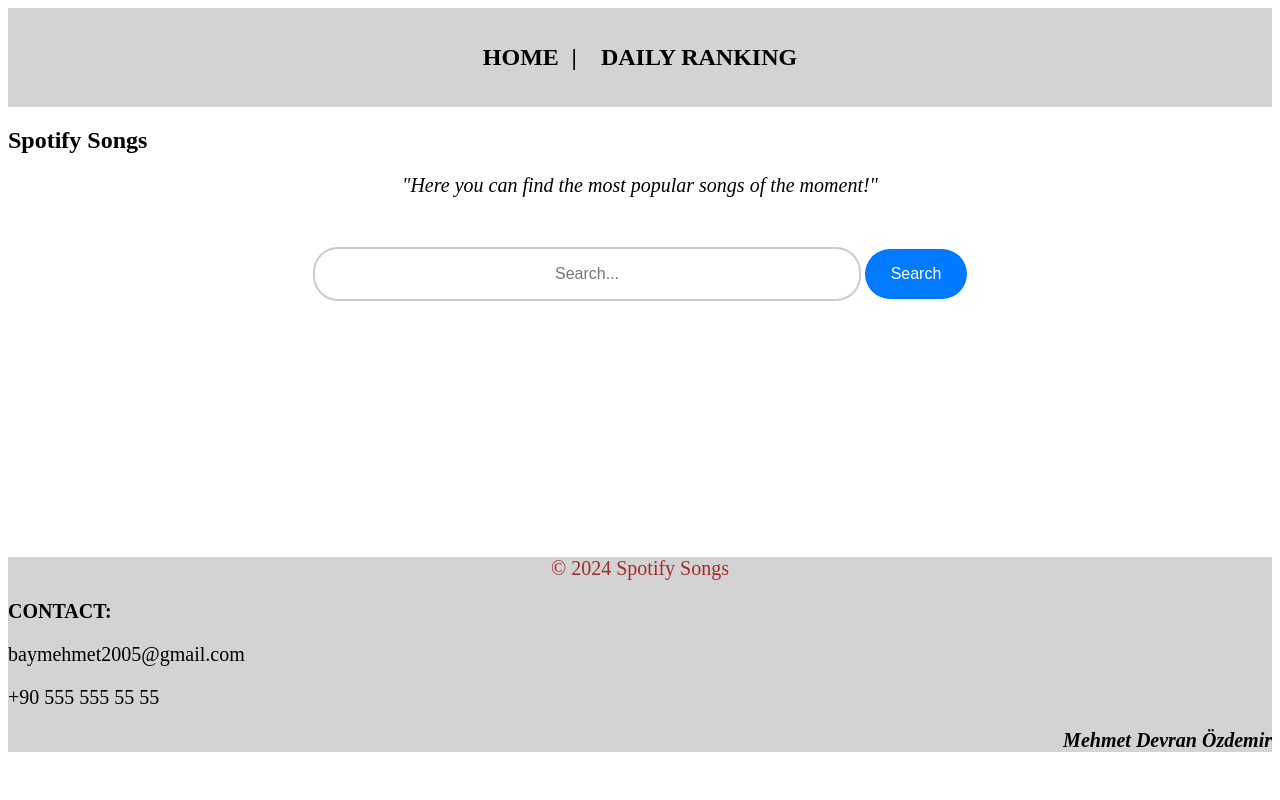
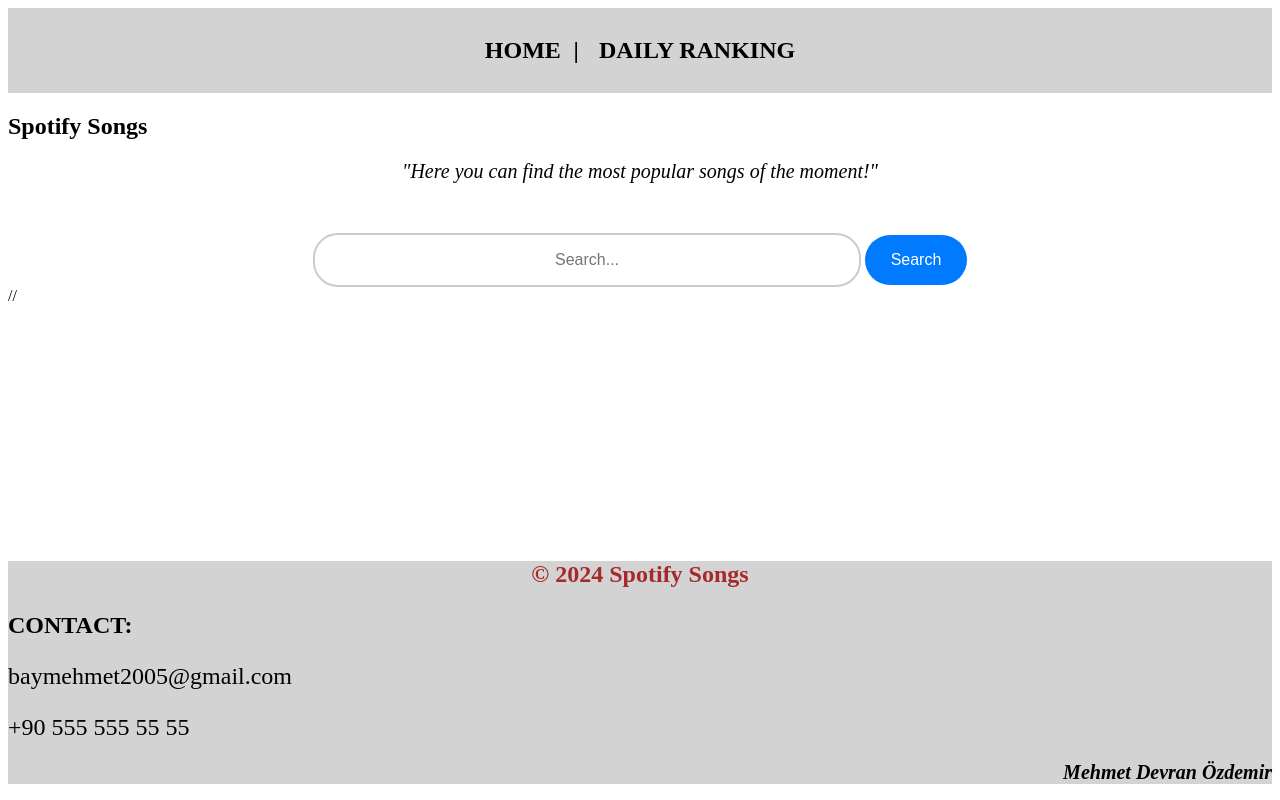
Before and after one commit to iamehmetozdemir/spotify, a plain HTML site: page app/index.html in a window 1280 px wide. Drawn offline with Linux system fonts and the light colour scheme.

Commit message:
edits about dvw dvh

```diff
--- a/app/index.html
+++ b/app/index.html
@@ -31,14 +31,14 @@
             </form>
         </div>
     </article>
-
+//
     <footer>
         <div id="footer">
-            <p style="margin-bottom: 10px;font-size: 20px;color: brown;text-align: center;">© 2024 Spotify Songs</p>
-            <p style="margin-bottom: 5px;font-size: 20px;text-align: left;"><b>CONTACT:</b></p>
-            <p style="margin-bottom: 5px;font-size: 20px;text-align: left;">baymehmet2005@gmail.com</p>
-            <p style="margin-bottom: 5px;font-size: 20px;text-align: left;">+90 555 555 55 55</p>
-            <p style="text-align: right;font-size: 20px"><b><em>Mehmet Devran Özdemir</em></b></p>
+            <p id="spot">© 2024 Spotify Songs</p>
+            <p class="infos" ><b>CONTACT:</b></p>
+            <p class="infos" >baymehmet2005@gmail.com</p>
+            <p class="infos" >+90 555 555 55 55</p>
+            <p class="infos" id="name" style="text-align: right;font-size: 20px"><b><em>Mehmet Devran Özdemir</em></b></p>
         </div>
 
     </footer>
--- a/app/style.css
+++ b/app/style.css
@@ -9,7 +9,7 @@
     text-decoration: none;
     font-size: 3dvh;
     font-weight: bold;
-    margin: 20px 10px ;
+    margin: 1dvw 1dvh ;
 
     color: black;
 }
@@ -77,3 +77,18 @@
     gap: 10px;
     margin-top: 50px;
 }
+.infos{
+    margin-bottom: 1dvh;
+    font-size: 3dvh;
+    text-align: left;
+}
+.name{
+    font-size: 4dvh;
+    font-weight: bold;
+}
+#spot{
+    font-size: 3dvh;
+    font-weight: bold;
+    color: brown;
+    text-align: center;
+}
```
